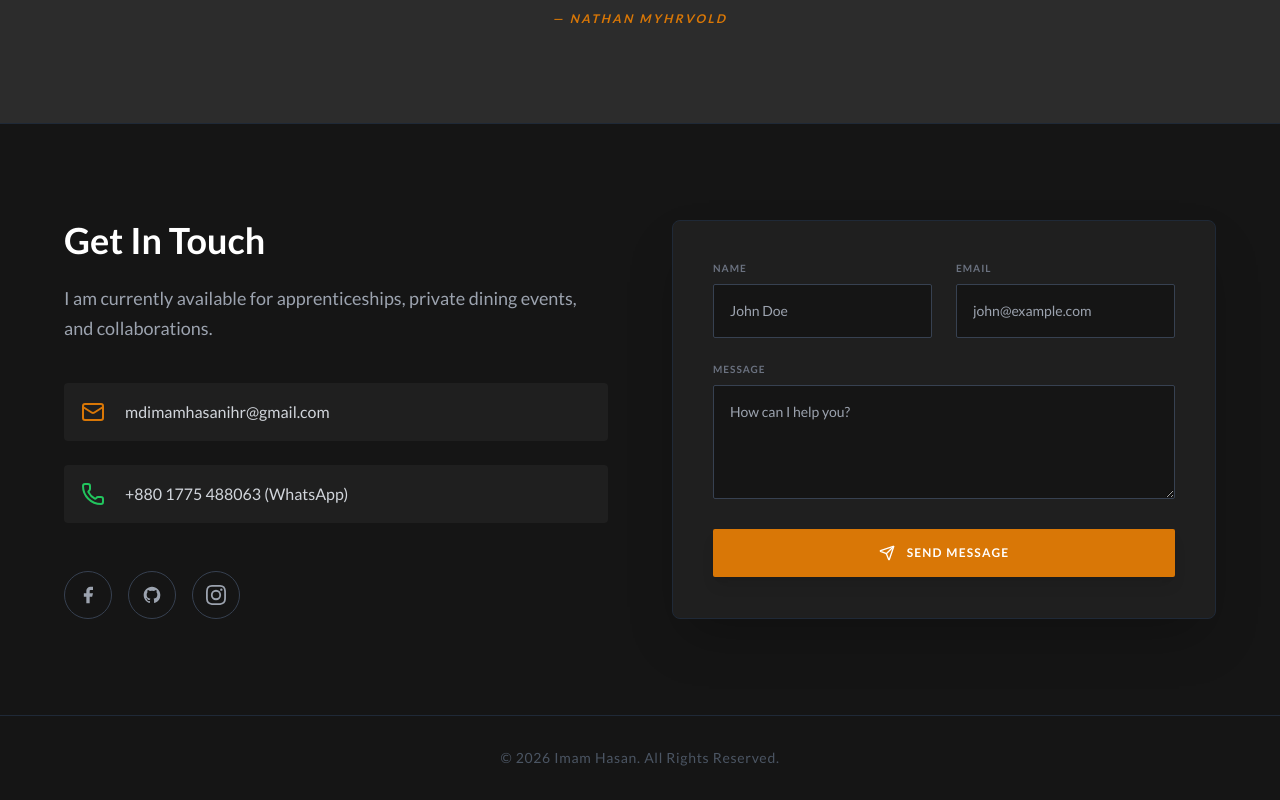
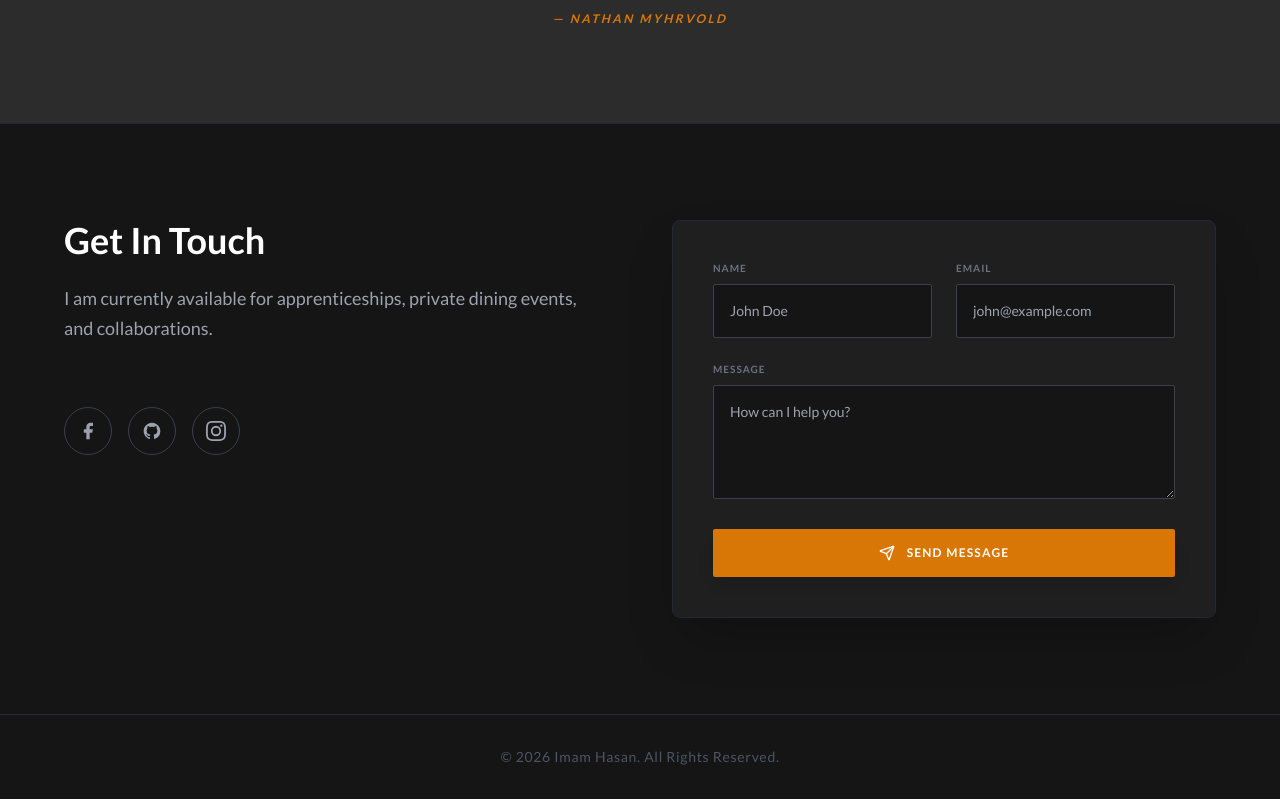
Before and after one commit to 1ImamHasan/chefPortfolio, a React (Vite) app: page / in a window 1280 px wide. Shown: the part 3752-4552 px from the top of the page. Built offline with nearby package versions, Linux system fonts and the light colour scheme; a web font is replaced by a local one.

Commit message:
ui: add whatsapp float button, remove email/whatsapp links from contact

```diff
--- a/src/components/Contact.jsx
+++ b/src/components/Contact.jsx
@@ -52,16 +52,8 @@
               I am currently available for apprenticeships, private dining events, and collaborations.
             </p>
             <div className="space-y-6">
-              <a href={`mailto:${email}`}
-                className="flex items-center space-x-5 text-gray-300 hover:text-brand-gold transition-colors p-4 bg-[#1f1f1f] rounded border border-transparent hover:border-brand-gold/30">
-                <Mail className="text-brand-gold w-6 h-6" />
-                <span className="font-sans">{email}</span>
-              </a>
-              <a href={whatsapp} target="_blank" rel="noopener noreferrer"
-                className="flex items-center space-x-5 text-gray-300 hover:text-brand-gold transition-colors p-4 bg-[#1f1f1f] rounded border border-transparent hover:border-brand-gold/30">
-                <Phone className="text-green-500 w-6 h-6" />
-                <span className="font-sans">{phone} (WhatsApp)</span>
-              </a>
+
+
               <div className="flex space-x-4 pt-6">
                 <a href={social.facebook} target="_blank" rel="noopener noreferrer" aria-label="Facebook"
                   className="w-12 h-12 border border-gray-700 flex items-center justify-center rounded-full hover:bg-blue-600 hover:border-blue-600 hover:text-white transition-all text-gray-400">
--- a/src/components/Footer.jsx
+++ b/src/components/Footer.jsx
@@ -1,6 +1,12 @@
 import { useEffect, useState } from 'react'
 import { ArrowUp } from 'lucide-react'
 import { siteConfig } from '../data/config'
+
+const WhatsAppIcon = () => (
+  <svg className="w-6 h-6" fill="currentColor" viewBox="0 0 24 24">
+    <path d="M17.472 14.382c-.297-.149-1.758-.867-2.03-.967-.273-.099-.471-.148-.67.15-.197.297-.767.966-.94 1.164-.173.199-.347.223-.644.075-.297-.15-1.255-.463-2.39-1.475-.883-.788-1.48-1.761-1.653-2.059-.173-.297-.018-.458.13-.606.134-.133.298-.347.446-.52.149-.174.198-.298.298-.497.099-.198.05-.371-.025-.52-.075-.149-.669-1.612-.916-2.207-.242-.579-.487-.5-.669-.51-.173-.008-.371-.01-.57-.01-.198 0-.52.074-.792.372-.272.297-1.04 1.016-1.04 2.479 0 1.462 1.065 2.875 1.213 3.074.149.198 2.096 3.2 5.077 4.487.709.306 1.262.489 1.694.625.712.227 1.36.195 1.871.118.571-.085 1.758-.719 2.006-1.413.248-.694.248-1.289.173-1.413-.074-.124-.272-.198-.57-.347m-5.421 7.403h-.004a9.87 9.87 0 01-5.031-1.378l-.361-.214-3.741.982.998-3.648-.235-.374a9.86 9.86 0 01-1.51-5.26c.001-5.45 4.436-9.884 9.888-9.884 2.64 0 5.122 1.03 6.988 2.898a9.825 9.825 0 012.893 6.994c-.003 5.45-4.437 9.884-9.885 9.884m8.413-18.297A11.815 11.815 0 0012.05 0C5.495 0 .16 5.335.157 11.892c0 2.096.547 4.142 1.588 5.945L.057 24l6.305-1.654a11.882 11.882 0 005.683 1.448h.005c6.554 0 11.89-5.335 11.893-11.893a11.821 11.821 0 00-3.48-8.413z"/>
+  </svg>
+)
 
 export default function Footer() {
   const [visible, setVisible] = useState(false)
@@ -19,6 +25,18 @@
         </p>
       </div>
 
+      <a
+        href={siteConfig.whatsapp}
+        target="_blank"
+        rel="noopener noreferrer"
+        aria-label="WhatsApp"
+        className={`fixed bottom-36 md:bottom-24 right-6 p-4 bg-green-500 text-white rounded-full shadow-2xl z-40 hover:bg-green-600 transition-all duration-300 ${
+          visible ? 'opacity-100 translate-y-0' : 'opacity-0 translate-y-10 pointer-events-none'
+        }`}
+      >
+        <WhatsAppIcon />
+      </a>
+
       <button
         onClick={() => window.scrollTo({ top: 0, behavior: 'smooth' })}
         className={`fixed bottom-20 md:bottom-8 right-6 p-4 bg-brand-gold text-white rounded-full shadow-2xl z-40 hover:bg-amber-700 transition-all duration-300 ${
```
